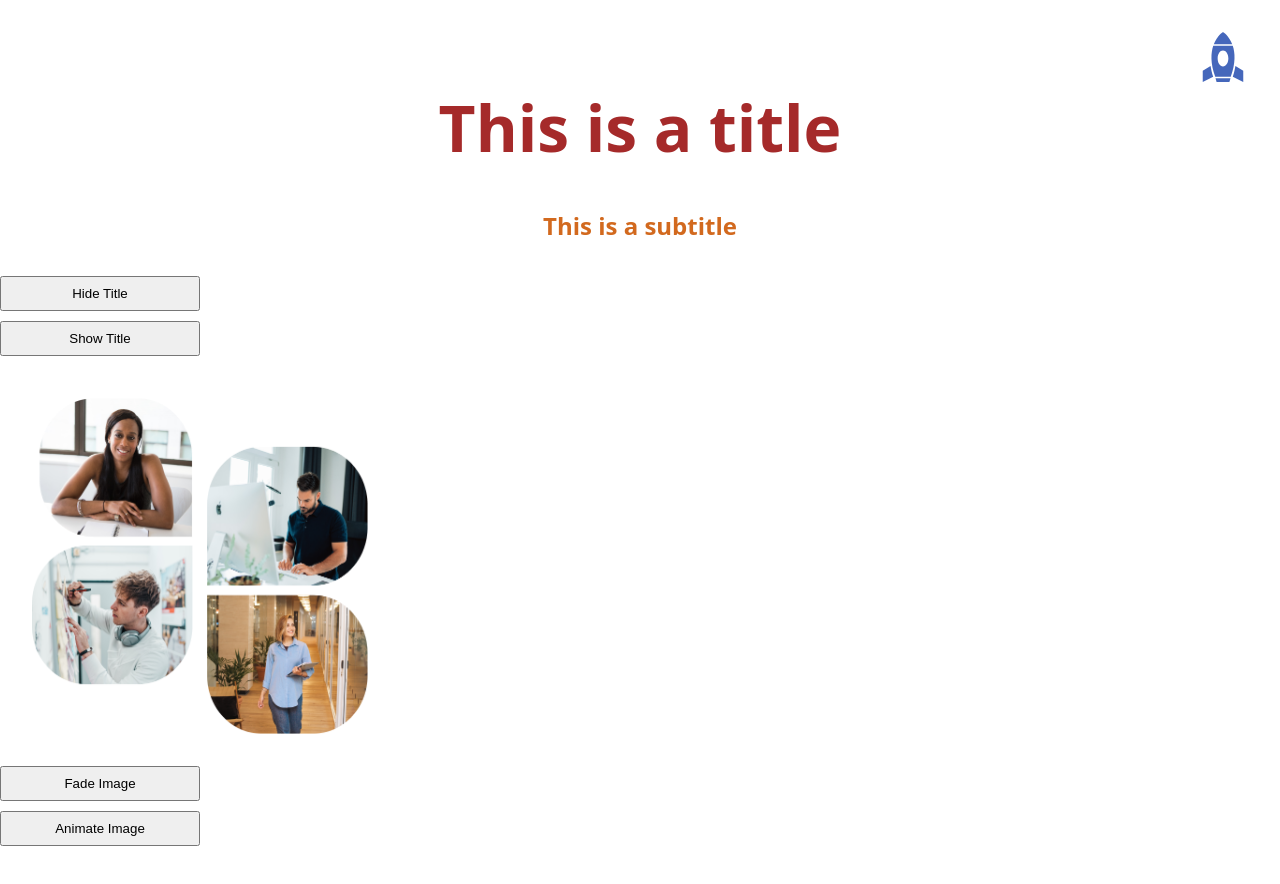
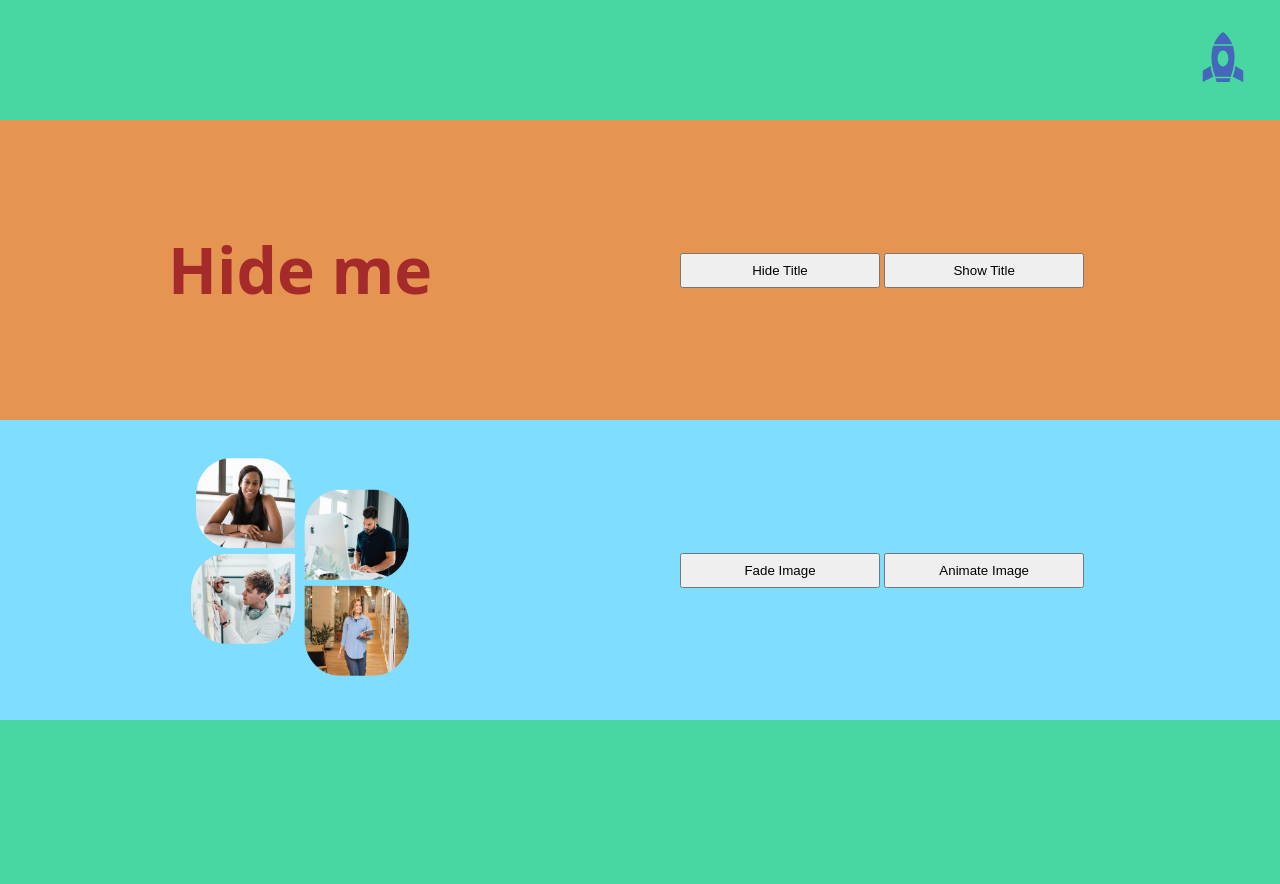
Before and after one commit to CodeD3vil/jQuery-Learning, a plain HTML site: page index.html in a window 1280 px wide. After the commit the page ends 800 px from the top, so only its background shows below. Drawn offline with nearby package versions, Linux system fonts and the light colour scheme.

Commit message:
grid page

```diff
--- a/index.html
+++ b/index.html
@@ -7,8 +7,8 @@
         <script src="script.js"></script>
         <link rel="stylesheet" href="style.css" />
     </head>
-    <div class="flex">
     <body>
+        <nav class="header">
             <div class="toggle">
                 <img src="/rocket.svg" alt="" />
             </div>
@@ -19,15 +19,22 @@
                     <a class="text3 link">Pricing</a>
                 </div>
             </div>
+        </nav>
+        <div class="titles">
             <div class="page-titles">
-                <h1 class="" id="title">This is a title</h1>
-                <h2 class="" id="subtitle">This is a subtitle</h2>
+                <h1 class="" id="title">Hide me</h1>
             </div>
+            <div class="title-buttons">
                 <button class="hideBtn">Hide Title</button>
                 <button class="showBtn">Show Title</button>
-            <img src="people.png" class="people_img" alt="" />
+            </div>
+        </div>
+        <div class="image-area">
+            <div class="image"><img src="people.png" class="people_img" alt="" /></div>
+            <div class="image-buttons">
                 <button class="fadeBtn">Fade Image</button>
                 <button class="animateImage">Animate Image</button>
+            </div>
+        </div>
     </body>
-    </div>
 </html>
--- a/script.js
+++ b/script.js
@@ -1,8 +1,4 @@
 $(document).ready(() => {
-    //hides of of the text elements
-    $("p").click(() => {
-        $(".text1").hide();
-    });
 
     //hides the title on click
     $(".hideBtn").click(() => {
@@ -31,7 +27,7 @@ $(document).ready(() => {
 
     //slide animate the panel at the top of the page
     $(".toggle").click(() => {
-        $(".panel").slideToggle(400);
+        $(".panel").slideToggle(1000);
     });
 
     //animate the image and then showa message after it's finished
@@ -54,13 +50,19 @@ $(document).ready(() => {
     //chaining methods
     $(".people_img").click(() => {
         $(".people_img")
-            .animate({
-                left: "500px",
-            }, 1000)
+            .animate(
+                {
+                    left: "500px",
+                },
+                1000
+            )
             .slideUp(500)
             .slideDown(500)
-            .animate({
-                left: "0px",
-            }, 1000);
+            .animate(
+                {
+                    left: "0px",
+                },
+                1000
+            );
     });
 });
--- a/style.css
+++ b/style.css
@@ -16,7 +16,8 @@ body {
     position: relative;
     text-rendering: optimizeSpeed;
     line-height: 1.5;
-    min-height: 120vh;
+    min-height: 100vh;
+    background-color: rgb(72, 215, 160);
 }
 
 p {
@@ -27,7 +28,6 @@ p {
 button {
     width: 200px;
     padding: 0.5rem 2rem;
-    margin-bottom: 10px;
 }
 
 img {
@@ -39,23 +39,15 @@ a {
     text-decoration: none;
     cursor: pointer;
 }
-.page-titles {
-    margin-top: 5rem;
+
+.header {
     width: 100%;
-    display: flex;
-    flex-direction: column;
-    align-items: center;
-    justify-content: center;
-}
-
-#subtitle {
-    color: chocolate;
-    padding: 2rem 0;
+    height: 120px;
+    background-color: rgb(72, 215, 160);
 }
 
 .toggle {
     position: absolute;
-    fill: red;
     z-index: 10;
     top: 2rem;
     right: 2rem;
@@ -71,10 +63,10 @@ a {
 .panel {
     width: 100%;
     height: 100%;
+    height: 300px;
     padding: 2rem 0;
     background-color: black;
-    display: flex;
-    align-items: center;
+    display: none;
 }
 
 .links {
@@ -87,28 +79,46 @@ a {
     color: whitesmoke;
 }
 
-.flex {
-    display: flex;
-    align-items: flex-start;
-    justify-content: center;
-    flex-direction: column;
-}
-
 #title {
     font-size: 4rem;
     color: brown;
 }
 
+.page-titles {
+    width: 100%;
+    display: flex;
+    flex-direction: column;
+    align-items: center;
+    justify-content: center;
+}
+
+.titles,
+.image-area {
+    width: 100%;
+    height: 300px;
+    display: grid;
+    grid-template-columns: 1fr 1fr;
+    justify-content: space-between;
+    align-items: center;
+    background-color: rgb(229, 148, 82);
+    gap: 80px;
+}
+
+.image-area {
+    background-color: rgb(127, 221, 255);
+    height: 300px;
+}
+
+.image {
+    margin: 0 auto;
+}
+
 .people_img {
     position: relative;
-    padding: 2rem;
+    padding: 1rem;
     left: 0;
     top: 0;
-    width: 400px;
-    height: 400px;
+    width: 250px;
+    height: 250px;
+    place-self: center;
 }
-
-.panel {
-    height: 100%;
-    display: none;
-}
```
Lines whose indentation alone changed are shown as unchanged.
